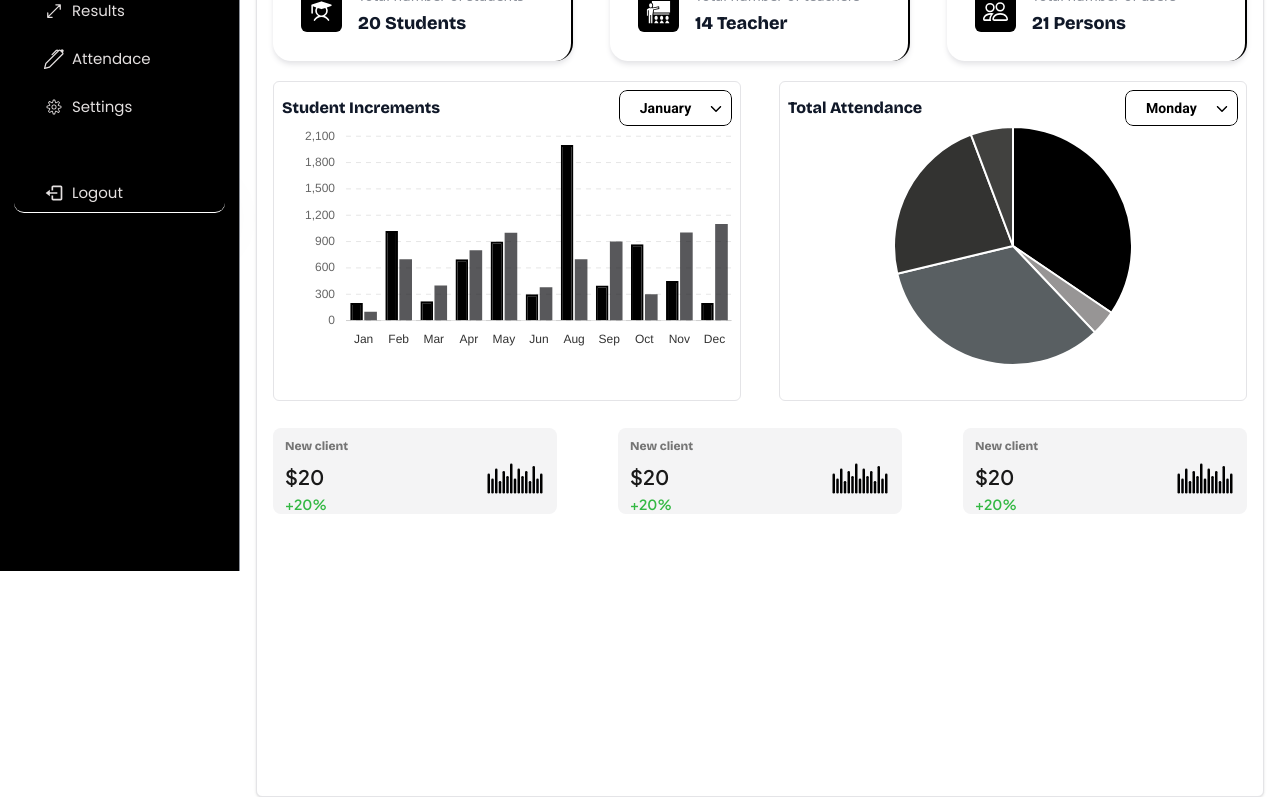
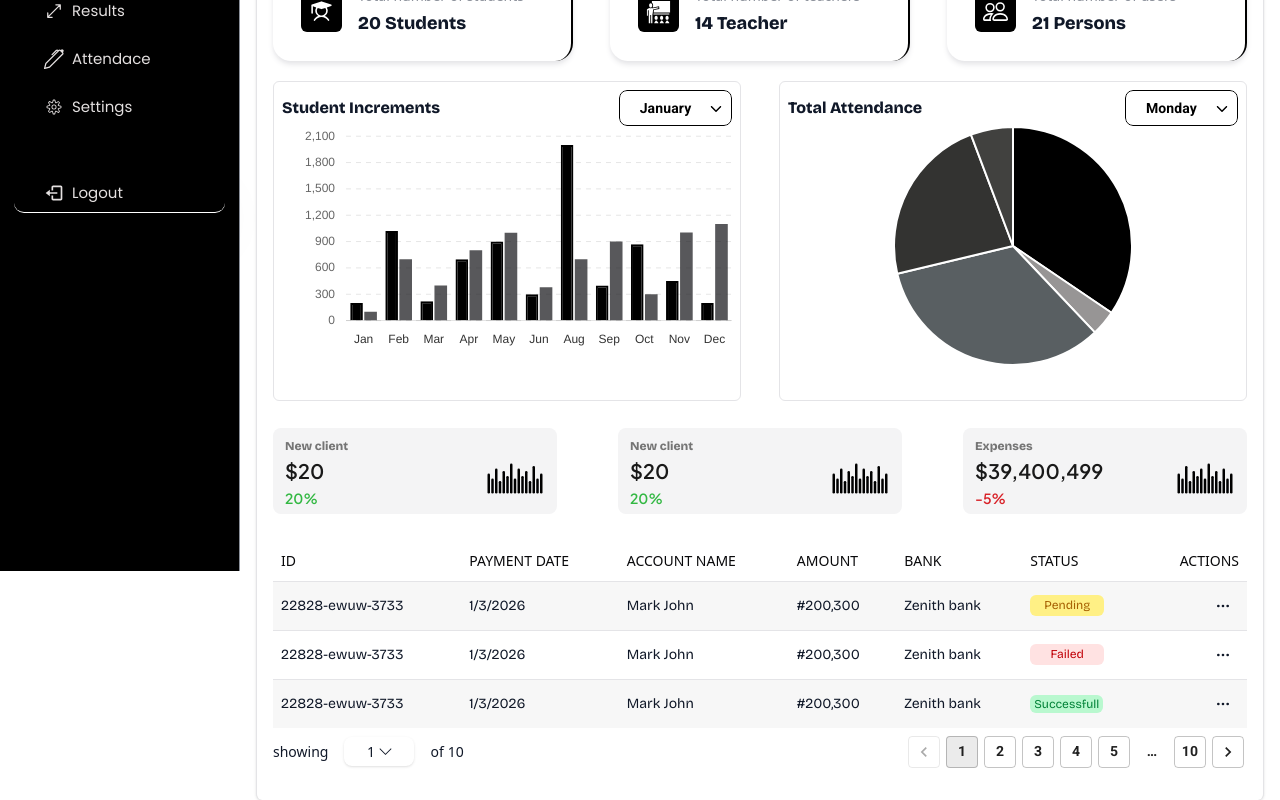
Before and after one commit to chijiokerichard/SMS, a Next.js app: page /admin/dashboard/pages/home in a window 1280 px wide. Shown: the part 229-1029 px from the top of the page. Built offline with nearby package versions, Linux system fonts and the light colour scheme.

Commit message:
pagination and payment table added

```diff
--- /dev/null
+++ b/Components/mui/Pagination.tsx
@@ -0,0 +1,43 @@
+"use client"
+import { Pagination, Stack } from "@mui/material";
+import { TfiAngleDown } from "react-icons/tfi";
+import React, { ChangeEvent } from 'react';
+
+interface PropCurPage {
+  curPage:number;
+  setCurPage: React.Dispatch<React.SetStateAction<number>>;
+  pageCount:number
+}
+
+export default function PaginationList({curPage,setCurPage,pageCount }: PropCurPage) {
+  function handleClick(event: ChangeEvent<unknown>, page: number) {
+    setCurPage(page);
+  }
+
+
+
+  return (
+    <div className="flex items-center justify-between pb-4 w-full">
+      <div className="flex items-center text-[17xp] justify-center md:justify-between md:gap-x-4">
+        <span className="text-[14px]">showing</span>
+        <div className="flex items-center justify-center gap-x-1 w-7.5 md:w-17.5 px-2 py-1 md:shadow-sm rounded-md">
+          <span className="text-[14px]">{curPage}</span>
+          <TfiAngleDown className="text-[13px] font-black" />
+        </div>
+        <div className="text-[14px] w-12.5 gap-x-1 flex">
+          <span>of</span>
+          <span>{pageCount}</span>
+        </div>
+      </div>
+      <Stack spacing={2}>
+        <Pagination
+          count={pageCount}
+          onChange={handleClick}
+          page={curPage}
+          variant="outlined"
+          shape="rounded"
+        />
+      </Stack>
+    </div>
+  );
+}
--- /dev/null
+++ b/Components/mui/tables/PaymentTable.tsx
@@ -0,0 +1,168 @@
+"use client"
+import PaginationList from "../Pagination";
+import {
+  Table,
+  TableBody,
+  TableCell,
+  TableHead,
+  TableHeader,
+  TableRow,
+} from "@/Components/ui/table";
+import { bricolage } from "@/fonts/font";
+import { Checkbox } from "@/Components/ui/checkbox";
+import {
+  DropdownMenu,
+  DropdownMenuContent,
+  DropdownMenuItem,
+  DropdownMenuSeparator,
+  DropdownMenuTrigger,
+} from "@/Components/ui/dropdown-menu";
+import { Button } from "@/Components/ui/button";
+import { MoreHorizontalIcon } from "lucide-react";
+
+export default function PaymentTable() {
+  return (
+    <div>
+      <div className="flex flex-col gap-y-5 mb-2">
+        <Table className="[&_tbody_tr:nth-child(odd)]:bg-black/3">
+          <TableHeader className=" text-white">
+            <TableRow>
+              <TableHead>ID</TableHead>
+              <TableHead>PAYMENT DATE</TableHead>
+              <TableHead>ACCOUNT NAME</TableHead>
+              <TableHead>AMOUNT</TableHead>
+              <TableHead>BANK</TableHead>
+              <TableHead>STATUS</TableHead>
+              <TableHead className="text-right">ACTIONS</TableHead>
+            </TableRow>
+          </TableHeader>
+          <TableBody>
+            <TableRow className=" ">
+              <TableCell className={`font-medium ${bricolage.className}`}>
+                22828-ewuw-3733
+              </TableCell>
+              <TableCell className={`font-medium ${bricolage.className}`}>
+                1/3/2026
+              </TableCell>
+              <TableCell className={`font-medium ${bricolage.className}`}>
+                Mark John
+              </TableCell>
+              <TableCell className={`font-medium ${bricolage.className}`}>
+                #200,300
+              </TableCell>
+              <TableCell className={`font-medium ${bricolage.className}`}>
+                Zenith bank
+              </TableCell>
+              <TableCell className={`font-medium ${bricolage.className}`}>
+                                <span className="text-[12px] w-18.5 bg-yellow-200 rounded-[6px] inline-block py-0.5 px-1 text-center text-yellow-700">Pending</span>
+
+              </TableCell>
+
+              <TableCell className="text-right">
+                <DropdownMenu>
+                  <DropdownMenuTrigger asChild>
+                    <Button variant="ghost" size="icon" className="size-8">
+                      <MoreHorizontalIcon />
+                      <span className="sr-only">Open menu</span>
+                    </Button>
+                  </DropdownMenuTrigger>
+                  <DropdownMenuContent align="end">
+                    <DropdownMenuItem>Edit</DropdownMenuItem>
+                    <DropdownMenuItem>Duplicate</DropdownMenuItem>
+                    <DropdownMenuSeparator />
+                    <DropdownMenuItem variant="destructive">
+                      Delete
+                    </DropdownMenuItem>
+                  </DropdownMenuContent>
+                </DropdownMenu>
+              </TableCell>
+            </TableRow>
+            <TableRow className=" ">
+              <TableCell className={`font-medium ${bricolage.className}`}>
+                22828-ewuw-3733
+              </TableCell>
+              <TableCell className={`font-medium ${bricolage.className}`}>
+                1/3/2026
+              </TableCell>
+              <TableCell className={`font-medium ${bricolage.className}`}>
+                Mark John
+              </TableCell>
+              <TableCell className={`font-medium ${bricolage.className}`}>
+                #200,300
+              </TableCell>
+              <TableCell className={`font-medium ${bricolage.className}`}>
+                Zenith bank
+              </TableCell>
+              <TableCell className={`font-medium ${bricolage.className}`}>
+                                <span className="text-[12px] inline-block bg-red-100 text-center   w-18.5 rounded-[6px] py-0.5 px-1 text-red-700">Failed</span>
+
+              </TableCell>
+
+              <TableCell className="text-right">
+                <DropdownMenu>
+                  <DropdownMenuTrigger asChild>
+                    <Button variant="ghost" size="icon" className="size-8">
+                      <MoreHorizontalIcon />
+                      <span className="sr-only">Open menu</span>
+                    </Button>
+                  </DropdownMenuTrigger>
+                  <DropdownMenuContent align="end">
+                    <DropdownMenuItem>Edit</DropdownMenuItem>
+                    <DropdownMenuItem>Duplicate</DropdownMenuItem>
+                    <DropdownMenuSeparator />
+                    <DropdownMenuItem variant="destructive">
+                      Delete
+                    </DropdownMenuItem>
+                  </DropdownMenuContent>
+                </DropdownMenu>
+              </TableCell>
+            </TableRow>
+            <TableRow className=" ">
+              <TableCell className={`font-medium ${bricolage.className}`}>
+                22828-ewuw-3733
+              </TableCell>
+              <TableCell className={`font-medium ${bricolage.className}`}>
+                1/3/2026
+              </TableCell>
+              <TableCell className={`font-medium ${bricolage.className}`}>
+                Mark John
+              </TableCell>
+              <TableCell className={`font-medium ${bricolage.className}`}>
+                #200,300
+              </TableCell>
+              <TableCell className={`font-medium ${bricolage.className}`}>
+                Zenith bank
+              </TableCell>
+              <TableCell className={`font-medium ${bricolage.className}`}>
+                <span className="text-[12px] w-18.5 bg-green-200 rounded-[6px] py-0.5 px-1 text-center text-green-700">Successfull</span>
+
+              </TableCell>
+
+              <TableCell className="text-right">
+                <DropdownMenu>
+                  <DropdownMenuTrigger asChild>
+                    <Button variant="ghost" size="icon" className="size-8">
+                      <MoreHorizontalIcon />
+                      <span className="sr-only">Open menu</span>
+                    </Button>
+                  </DropdownMenuTrigger>
+                  <DropdownMenuContent align="end">
+                    <DropdownMenuItem>Edit</DropdownMenuItem>
+                    <DropdownMenuItem>Duplicate</DropdownMenuItem>
+                    <DropdownMenuSeparator />
+                    <DropdownMenuItem variant="destructive">
+                      Delete
+                    </DropdownMenuItem>
+                  </DropdownMenuContent>
+                </DropdownMenu>
+              </TableCell>
+            </TableRow>
+
+          </TableBody>
+        </Table>
+        {/* <Paginations /> */}
+      </div>
+      <PaginationList pageCount={10} curPage={1} setCurPage={() => {}} />
+    </div>
+  );
+}
--- a/Components/ui/home/highlights/HighLight.tsx
+++ b/Components/ui/home/highlights/HighLight.tsx
@@ -8,16 +8,17 @@ type highlightProps = {
     amount:string;
     percentage:string;
     title:string;
+    color?:string;
 }
-export default function HighLight({img,amount,percentage,title}:highlightProps) {
+export default function HighLight({img,amount,percentage,title,color}:highlightProps) {
   return (
     <div className=" w-71 bg-accent h-full p-3 rounded-md flex items-center justify-between">
         <div className="h-18` w-23 gap-2.5 flex flex-col">
             <span className={`${bricolage.className} text-[12px] text-[#757575] font-semibold leading-[100%] tracking-[-2%] `}>{title}</span>
-           <div className="w-23 h-10 gap-0.5 flex flex-col">
+           <div className="w-23 h-10 gap-0.5 flex flex-col items-start justify-center">
 
             <h4 className={`${plusjarta.className} text-[20px] text-[#191919] font-bold leading-[150%] tracking-[-3%] `}>${amount}</h4>
-            <span className={`${plusjarta.className} text-[14px] text-[#33B843] font-semibold leading-[150%] tracking-[-2%] `}>+{percentage}%</span>
+            <span style={{color:color}} className={`${plusjarta.className} text-[14px] text-[#33B843] font-semibold leading-[150%] tracking-[-2%] `}>{percentage}%</span>
            </div>
         </div>
       {img}
--- a/Components/ui/home/highlights/HighlightsComp.tsx
+++ b/Components/ui/home/highlights/HighlightsComp.tsx
@@ -7,7 +7,7 @@ function HighlightsComp() {
     <div className="flex  items-center justify-between w-full gap-1">
     <HighLight img={<BarChartIcon color="#000" size={60}  />} title='New client' amount='20' percentage='20'/>
     <HighLight img={<BarChartIcon color="#000" size={60}  />} title='New client' amount='20' percentage='20'/>
-    <HighLight img={<BarChartIcon color="#000" size={60}  />} title='New client' amount='20' percentage='20'/>
+    <HighLight img={<div className="rotate-y-180"><BarChartIcon color="#000" size={60}  /></div>} title='Expenses' color="#d82027" amount='39,400,499' percentage='-5'/>
     </div>
   )
 }
--- a/app/admin/dashboard/layout.tsx
+++ b/app/admin/dashboard/layout.tsx
@@ -33,7 +33,7 @@ export default function AdminLayout({
       <Sidebar />
       <div className='w-full ml-60  h-auto text-gray-900'>
         <Topbar />
-        <div className={`p-4 pb-0  bg-white shadow mt-24 h-full rounded-sm mb-4 border  mx-4 `}>{children}</div>
+        <div className={`p-4 mb-0  bg-white shadow mt-24  rounded-sm pb-4 border border-b-0  mx-4 `}>{children}</div>
       </div>
     </div>
     </AppContext.Provider>
--- a/app/admin/dashboard/pages/home/page.tsx
+++ b/app/admin/dashboard/pages/home/page.tsx
@@ -2,6 +2,7 @@
 import LineChart from "@/Components/charts/LineCahrt";
 import PieChart from "@/Components/charts/PieChart";
 import BasicSelect from "@/Components/mui/BasicSelect";
+import PaymentTable from "@/Components/mui/tables/PaymentTable";
 import { StudentLIstTable } from "@/Components/StudentTable/StudentLIstTable";
 import Card from "@/Components/ui/home/card/Card";
 import CardContainer from "@/Components/ui/home/card/CardContainer";
@@ -37,7 +38,7 @@ export default function Admin() {
 
   return (
     <main
-      className={`${display ? "overflow-hidden" : "h-screen"} bg-white w-full`}
+      className={`${display&& "overflow-hidden" } h-auto bg-white w-full`}
     >
       <div className="flex flex-col gap-y-5 ">
         <div className="flex flex-col">
@@ -137,9 +138,10 @@ export default function Admin() {
             <PieChart />
           </div>
         </div>
-        <div className="flex gap-2 items-center justify-between h-[100px] ">
+        <div className="flex gap-2 items-center justify-between h-25 ">
           <HighlightsComp/>
         </div>
+        <PaymentTable/>
       </div>
     </main>
   );
```
